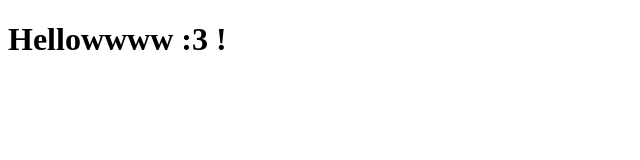
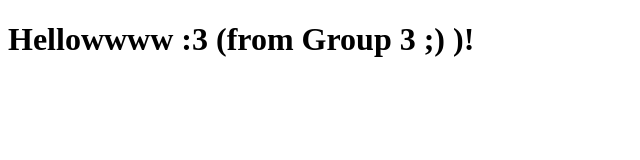
Before and after one commit to najat-Filali/group3-front, a website: page index.html in a window 1280 px wide. Shown: the whole page, without its empty margins (0-640 px from the left). Drawn offline with nearby package versions, Linux system fonts and the light colour scheme.

```diff
--- a/index.html
+++ b/index.html
@@ -7,7 +7,7 @@
     <title>API_FRONT</title>
 </head>
 <body>
-    <h1>Hellowwww :3 !</h1>
+    <h1>Hellowwww :3 (from Group 3 ;) )!</h1>
 </body>
 <script src="https://cdn.jsdelivr.net/npm/vue@2"></script>
 </html>
```
